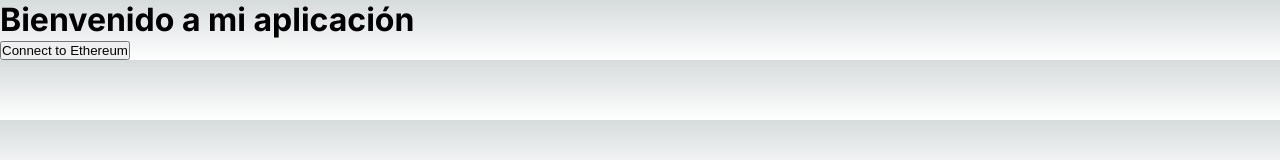
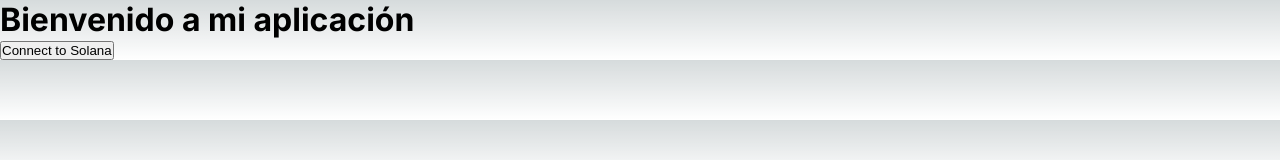
Before and after one commit to jsfuertesdev/HackathonSolana, a Next.js app: page / in a window 1280 px wide. Shown: the top 160 px of the page. Built offline with nearby package versions, Linux system fonts and the light colour scheme.

Commit message:
conectando la wallet a solana

```diff
--- a/package.json
+++ b/package.json
@@ -12,6 +12,7 @@
     "@chakra-ui/react": "^2.8.2",
     "@emotion/react": "^11.11.3",
     "@emotion/styled": "^11.11.0",
+    "@solana/web3.js": "^1.90.0",
     "@web3-react/core": "^8.2.3",
     "@web3-react/injected-connector": "^6.0.7",
     "ethers": "^6.11.1",
--- a/src/app/components/MetaMaskButton.js
+++ b/src/app/components/MetaMaskButton.js
@@ -1,25 +1,28 @@
 'use client'
 
+
 import React, { useEffect, useState } from 'react';
-import Web3 from 'web3';
+import { Connection, PublicKey, clusterApiUrl } from '@solana/web3.js';
 
-const MetaMaskButton = () => {
+const SolanaButton = () => {
   const [currentAccount, setCurrentAccount] = useState(null);
 
   const handleConnect = async () => {
-    if (window.ethereum) {
-      window.web3 = new Web3(ethereum);
+    if (window.solana) {
       try {
-        const accounts = await ethereum.request({ method: 'eth_requestAccounts' });
-        setCurrentAccount(accounts[0]);
+        const response = await window.solana.connect();
+        const publicKey = new PublicKey(response.publicKey);
+        setCurrentAccount(publicKey.toString());
       } catch (error) {
         console.error(error);
       }
-    } else if (window.web3) {
-      window.web3 = new Web3(web3.currentProvider);
     } else {
-      console.log('Navegador no-Ethereum detectado. Considera probar MetaMask!');
+      console.log('Navegador no-Solana detectado. Considera probar Solana Wallet!');
     }
+  };
+
+  const handleLogout = () => {
+    setCurrentAccount(null);
   };
 
   useEffect(() => {
@@ -31,10 +34,6 @@ const MetaMaskButton = () => {
     };
   }, []);
 
-  const handleLogout = () => {
-    setCurrentAccount(null);
-  };
-
   return (
     <div>
       {currentAccount ? (
@@ -43,10 +42,10 @@ const MetaMaskButton = () => {
           <button onClick={handleLogout}>Logout</button>
         </div>
       ) : (
-        <button onClick={handleConnect} id="connectButton">Connect to Ethereum</button>
+        <button onClick={handleConnect} id="connectButton">Connect to Solana</button>
       )}
     </div>
   );
 };
 
-export default MetaMaskButton;
+export default SolanaButton;
```
Also changed, not shown: 1 other file (tests, documents, lock files or other folders).
